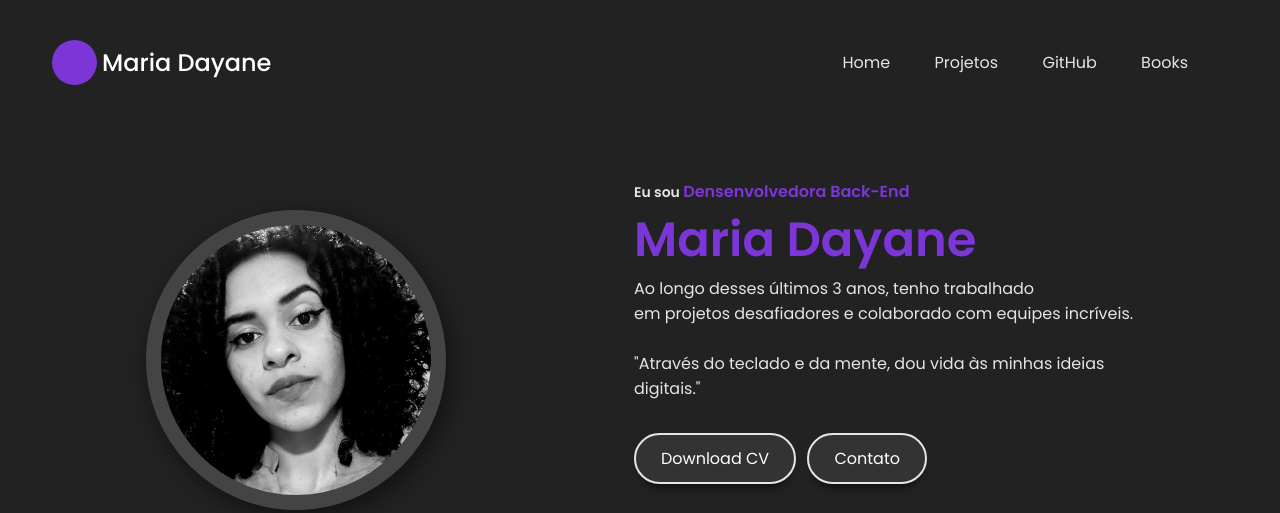
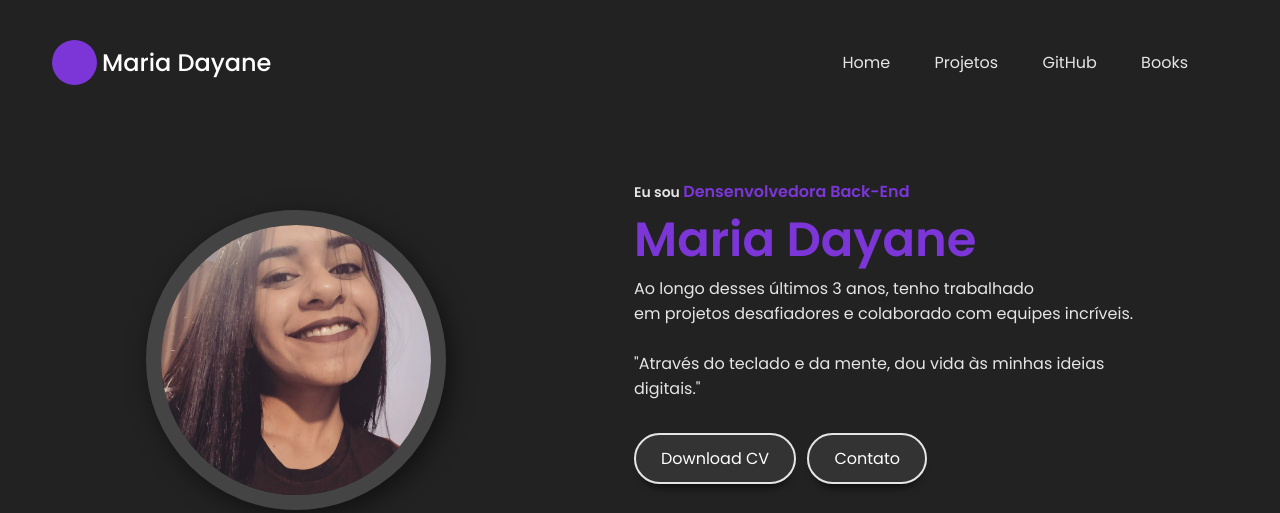
Before and after one commit to Owlsalnitak/mariadayane, a plain HTML site: page index.html in a window 1280 px wide. Shown: the top 513 px of the page. Drawn offline with Linux system fonts and the light colour scheme.

Commit message:
alteração na foto

```diff
--- a/index.html
+++ b/index.html
@@ -34,7 +34,7 @@
                 </header>
                     <div class="container">
                         <div class="hero">
-                            <img src="./imagens/eu.jpg" alt="foto">
+                            <img src="./imagens/euu.jpg" alt="foto">
                         </div>
                         <div class="hero-text">
                             <h5>Eu sou <span class="input"> Densenvolvedora Back-End</span></h5>
```
Also changed, not shown: imagens/eu.jpg (deleted), imagens/euu.jpg (added).
